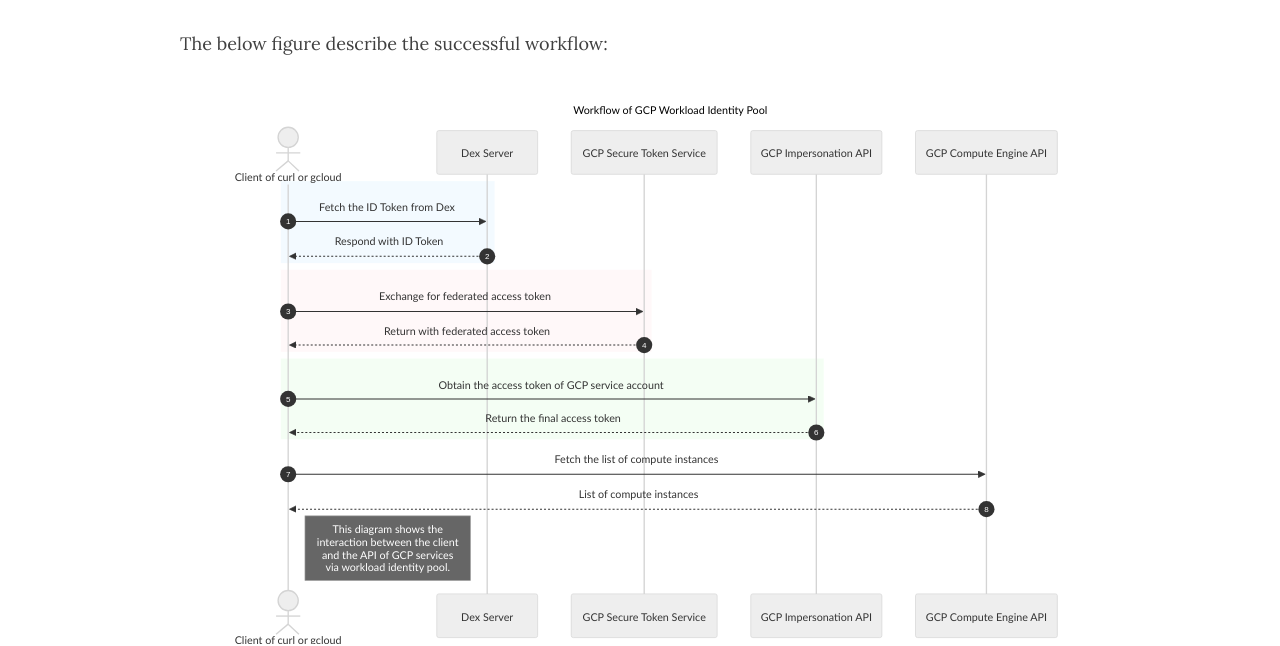
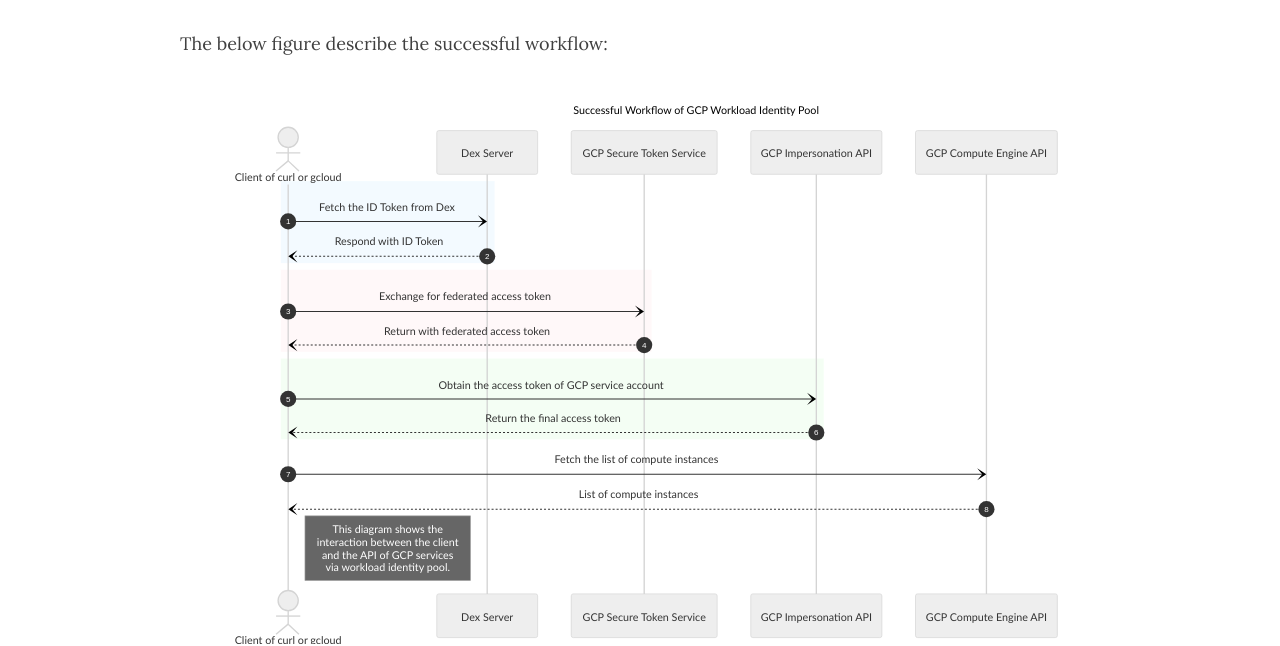
Before and after one commit to magichuihui/magichuihui.github.io, a Jekyll site: the page built from _posts/2025-04-25-workload-identity-pool-with-dex.md, in a window 1280 px wide and 900 px high, scrolled down 315 px. Shown: the part 158-804 px from the top of the window. Built offline with Jekyll 4.4.1, drawn with Linux system fonts in a browser that asks for light colours; comment, search, counter and statistics services are not loaded.

Commit message:
ui: optimize mermaid diagram

````diff
--- a/_posts/2025-04-25-workload-identity-pool-with-dex.md
+++ b/_posts/2025-04-25-workload-identity-pool-with-dex.md
@@ -18,35 +18,37 @@
 
 ```mermaid
 ---
+---
 config:
   theme: neutral
-title: Workflow of GCP Workload Identity Pool
+title: Successful Workflow of GCP Workload Identity Pool
 ---
 sequenceDiagram
 autonumber
 actor client as Client of curl or gcloud
 participant dex as Dex Server
+link dex: github @ https://github.com/dexidp/dex
 participant sts as GCP Secure Token Service
 participant impersonation as GCP Impersonation API
 participant compute as GCP Compute Engine API
 
 rect rgba(135, 206, 250, 0.1)
-    client->>dex: Fetch the ID Token from Dex
-    dex-->>client: Respond with ID Token
+    client -) dex: Fetch the ID Token from Dex
+    dex --) client: Respond with ID Token
 end
 
 rect rgba(255, 182, 193, 0.1)
-    client->>sts: Exchange for federated access token
-    sts-->>client: Return with federated access token
+    client -) sts: Exchange for federated access token
+    sts --) client: Return with federated access token
 end
 
 rect rgba(144, 238, 144, 0.1)
-    client->>impersonation: Obtain the access token of GCP service account
-    impersonation-->>client: Return the final access token
+    client -) impersonation: Obtain the access token of GCP service account
+    impersonation --) client: Return the final access token
 end
 
-client->>compute: Fetch the list of compute instances
-compute-->>client: List of compute instances
+client -) compute: Fetch the list of compute instances
+compute --) client: List of compute instances
 
 Note right of client: This diagram shows the<br/>interaction between the client<br/>and the API of GCP services<br/> via workload identity pool.
 ```
````
